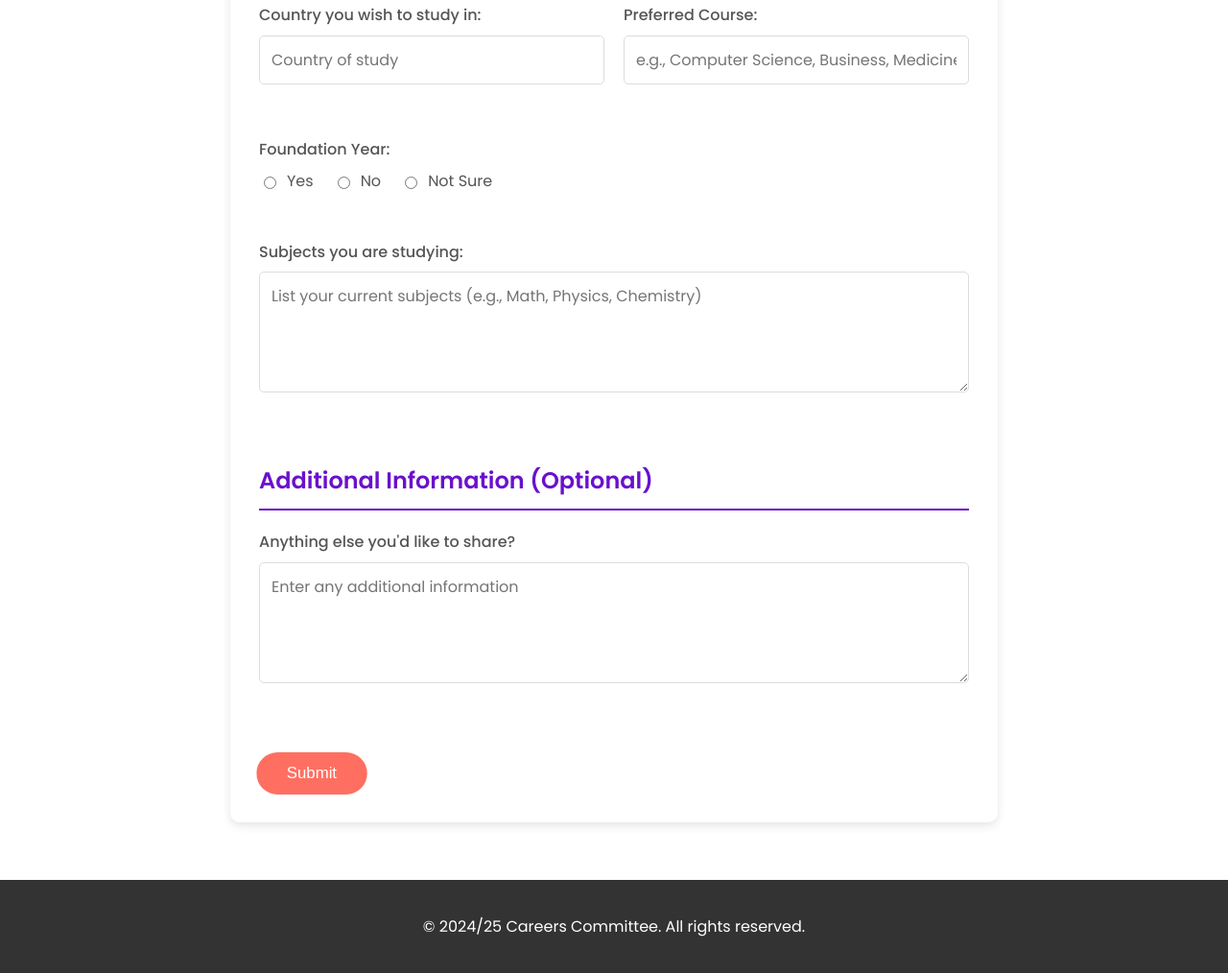
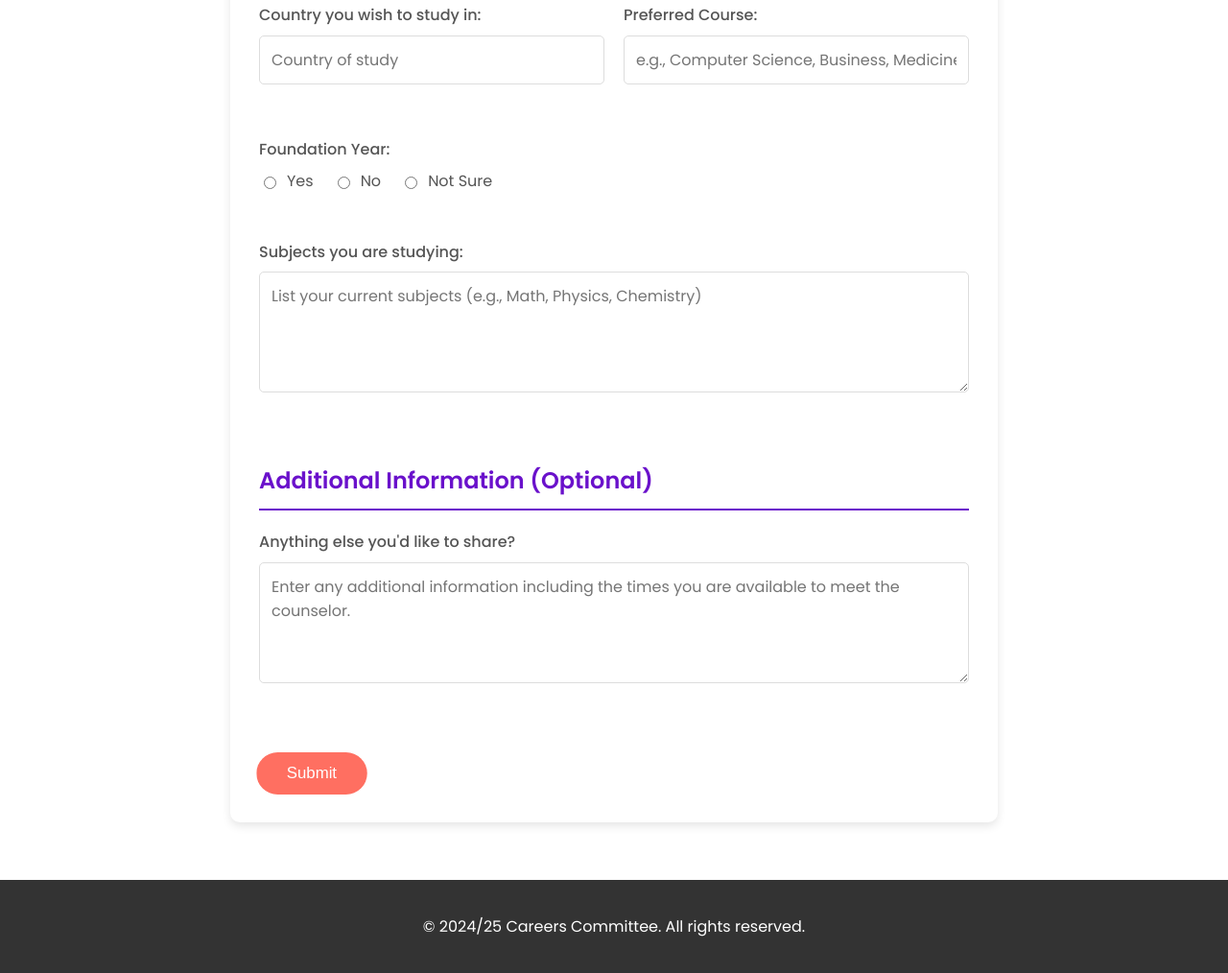
Before and after one commit to oansh-careers/oansh-careers.github.io, a plain HTML site: page index.html in a window 1280 px wide. Shown: the part 1961-2975 px from the top of the page at 96% size. Drawn offline with Linux system fonts and the light colour scheme.

Commit message:
Update index.html

```diff
--- a/index.html
+++ b/index.html
@@ -124,7 +124,7 @@
                     <div class="form-grid">
                         <div class="form-group full-width">
                             <label for="additionalInfo">Anything else you'd like to share?</label>
-                            <textarea id="additionalInfo" name="AdditionalInfo" rows="4" placeholder="Enter any additional information"></textarea>
+                            <textarea id="additionalInfo" name="AdditionalInfo" rows="4" placeholder="Enter any additional information including the times you are available to meet the counselor."></textarea>
                         </div>
                     </div>
                 </div>
```
